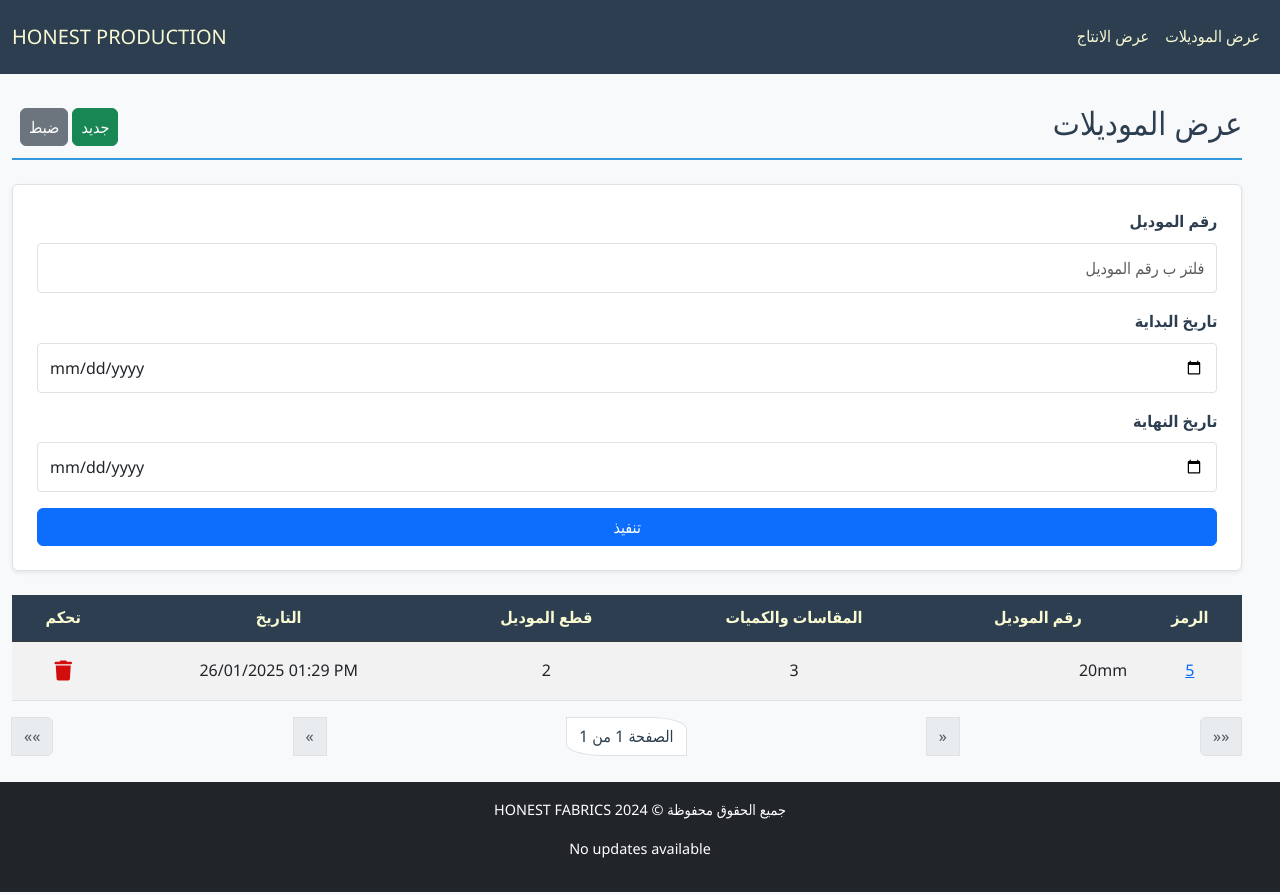
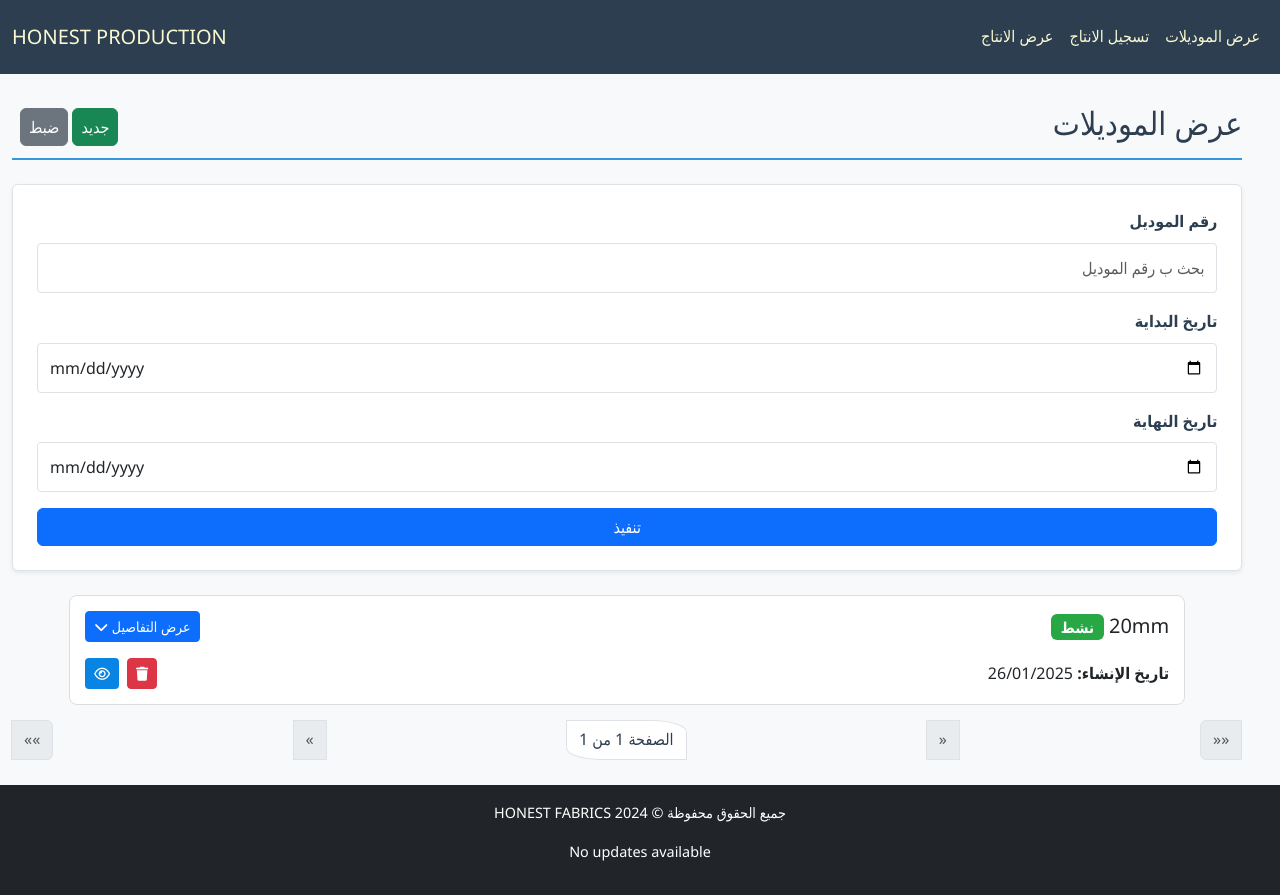
Before and after one commit to mego354/Honest, a Django app: page /production/ in a window 1280 px wide. Run offline with Django 5.2, Linux system fonts and the light colour scheme; data comes from the database, SQL or seed files in the repository.

Commit message:
production form test1

```diff
--- a/cloth/static/cloth/stylexx.css
+++ b/cloth/static/cloth/styless.css
@@ -256,7 +256,7 @@ body {
     h3.section-title, h3 { font-size: 24px; }
     h4.section-title, h4 { font-size: 22px; }
     h5.section-title, h5 { font-size: 18px; }
-    p.lead { font-size: 14px; }
+    p.lead, .oped_details_btn { font-size: 14px !important; }
     .info-card {
         padding: 14px;
         margin-bottom: 12px;
@@ -272,7 +272,7 @@ body {
     h3.section-title, h3 { font-size: 24px; }
     h4.section-title, h4 { font-size: 22px; }
     h5.section-title, h5 { font-size: 18px; }
-    p.lead { font-size: 14px; }
+    p.lead, .oped_details_btn { font-size: 14px !important; }
 
 }
 
@@ -282,7 +282,7 @@ body {
     h3.section-title, h3 { font-size: 18px; }
     h4.section-title, h4 { font-size: 16px; }
     h5.section-title, h5 { font-size: 14px; }
-    p.lead { font-size: 12px; }
+    p.lead, .oped_details_btn { font-size: 12px !important; }
     .info-card {
         padding: 12px;
         margin-bottom: 10px;
@@ -296,9 +296,28 @@ body {
     h3.section-title, h3 { font-size: 18px; }
     h4.section-title, h4 { font-size: 16px; }
     h5.section-title, h5 { font-size: 14px; }
-    p.lead { font-size: 12px; }
+    p.lead, .oped_details_btn { font-size: 12px !important; }
     .info-card {
         padding: 8px;
         margin-bottom: 5px;
     }
 }
+
+.model-card {
+    border: 1px solid #ddd;
+    border-radius: 8px;
+    padding: 15px;
+    margin-bottom: 15px;
+    background: #fff;
+}
+.badge-active {
+    background-color: #28a745;
+    color: #fff;
+}
+.badge-inactive {
+    background-color: #dc3545;
+    color: #fff;
+}
+.model-details-toggle {
+    display: none;
+}
--- a/cloth/templates/cloth/layout.html
+++ b/cloth/templates/cloth/layout.html
@@ -11,7 +11,7 @@
     <!-- Font Awesome -->
     <link rel="stylesheet" href="https://cdnjs.cloudflare.com/ajax/libs/font-awesome/6.7.1/css/all.min.css" />
     <!-- Custom CSS -->
-    <link rel="stylesheet" href={% static "cloth/stylexx.css" %}>
+    <link rel="stylesheet" href={% static "cloth/styless.css" %}>
 </head>
 <body>
     {% if messages %}
--- a/core/settings.py
+++ b/core/settings.py
@@ -12,7 +12,7 @@ STATIC_URL = 'static/'
 STATIC_ROOT = 'cloth/static'
 
 Hosted = True
-# Hosted = False
+Hosted = False
 if Hosted:
     DEBUG = False
     ALLOWED_HOSTS = ['honestfabrics.pythonanywhere.com']
--- a/production/models.py
+++ b/production/models.py
@@ -11,6 +11,11 @@ class Model(models.Model):
 
     def __str__(self):
         return f"{self.model_number}"
+
+    def is_active(self):
+        available_pieces = sum(piece.available_amount for piece in self.pieces.all() or 0)
+        print(available_pieces)
+        return available_pieces > 0
 
 
 class SizeAmount(models.Model):
--- a/production/templates/production/list_model.html
+++ b/production/templates/production/list_model.html
@@ -30,7 +30,7 @@
                 type="{% if filter_field.field_name in 'start_date end_date' %}date{% else %}text{% endif %}"
                 id="filter_{{ forloop.counter }}"
                 name="{{ filter_field.field_name }}"
-                placeholder="فلتر ب {{ filter_field.verbose_name }}"
+                placeholder="بحث ب {{ filter_field.verbose_name }}"
                 class="form-control"
                 value="{{ filter_field.value }}">
         </div>
@@ -39,41 +39,74 @@
         <button type="submit" class="btn btn-primary w-100">تنفيذ</button>
     </form>
 
+</head>
+<body class="bg-light">
+    <div class="container mt-4">
+        {% for model in object_list %}
+        <div class="model-card">
+            <div class="d-flex justify-content-between align-items-center pb-3">
+                <h5 class="mb-0">
+                    {{ model.model_number }}
+                    <span class="badge {% if model.is_active %}badge-active{% else %}badge-inactive{% endif %}">
+                        {% if model.is_active %} نشط {% else %} غير نشط {% endif %}
+                    </span>
+                </h5>
+                <button class="btn btn-sm btn-primary oped_details_btn" onclick="toggleDetails('{{ model.id }}')">
+                    عرض التفاصيل <i id="chevron-icon-{{ model.id }}" class="fas fa-chevron-down"></i>
+                </button>
+            </div>
+            <div class="d-flex justify-content-between align-items-center">
+                {% comment %} <p><strong>تاريخ الإنشاء:</strong> <span dir="ltr">{{ model.created_at|date:"d/m/Y h:i A" }}</span></p> {% endcomment %}
+                <p class="mb-0"><strong>تاريخ الإنشاء:</strong> <span dir="ltr">{{ model.created_at|date:"d/m/Y" }}</span></p>
+                <div class="d-flex justify-content-between align-items-center">
+                    <button class="btn btn-sm btn-danger" onclick="confirmDelete('{{ model.id }}')">
+                        <i class="fas fa-trash"></i>
+                    </button>
+                    <a class="me-2 btn btn-sm" style="background-color: #0784e4; color: #ffffff" href="{% url 'model_detail_view' model.id %}">
+                        <i class="fa-regular fa-eye" ></i>
+                    </a>
+                </div>
+            </div>
+
+
+            <!-- تفاصيل الموديل -->
+            <div id="details-{{ model.id }}" class="model-details-toggle mt-3">
+                <div class="card">
+                    <div class="card-body">
+                        <div class="d-flex justify-content-between align-items-center pb-3">
+                            <h6 class="text-dark mb-0">تفاصيل الموديل</h6>
+                            <a href="{% url 'production_list_view' %}?model_number={{model.model_number}}" class="btn btn-sm btn-primary oped_details_btn"> عرض الانتاج </a>
+
+
+                        </div>
+
                         <div class="table-responsive">
-        <table class="table table-striped table-hover">
-            <thead class="table-dark">
+                            <table class="table table-striped">
+                                <thead>
                                     <tr>
-                    <th>الرمز</th>
-                    <th>رقم الموديل</th>
-                    <th>المقاسات والكميات</th>
-                    <th>قطع الموديل</th>
-                    <th>التاريخ</th>
-                    <th>تحكم</th>
+                                        <th>نوع القطعة</th>
+                                        <th>المقاس</th>
+                                        <th>المنتج</th>
+                                        <th>المتبقي</th>
                                     </tr>
                                 </thead>
                                 <tbody>
-                {% for model in object_list %}
-                <tr class="clickable-row" data-detail_url="{% url 'model_detail_view' model.id %}">
-                    <td>
-                        <a href="{% url 'model_detail_view' model.id %}">{{ model.id }}</a>
-                    </td>
-                    <td class="text-end">{{ model.model_number }}</td>
-                    <td>{{ model.size_amounts.count }}</td>
-                    <td>{{ model.pieces.count|divide:model.size_amounts.count }}</td>
-                    <td dir="ltr">{{ model.created_at|date:"d/m/Y h:i A" }}</td>
-                    <td>
-                        <a class="px-2 btn" href="{% url 'model_delete_view' model.id %}">
-                            <i class="fa-solid fa-trash fa-lg" style="color: #d30d0d;"></i></a>
-                        </a>
-                    </td>
-                </tr>
-                {% empty %}
+                                    {% for part in model.pieces.all %}
                                     <tr>
-                    <td colspan="5" class="text-center">لا يوجد عناصر</td>
+                                        <td>{{ part.type }}</td>
+                                        <td>{{ part.size }}</td>
+                                        <td>{{ part.used_amount }}</td>
+                                        <td>{{ part.available_amount }}</td>
                                     </tr>
                                     {% endfor %}
                                 </tbody>
                             </table>
+                        </div>
+                    </div>
+                </div>
+            </div>
+        </div>
+        {% endfor %}
     </div>
 
     <!-- Pagination -->
@@ -151,4 +184,24 @@
         });
     });
 </script> {% endcomment %}
+<script>
+    function toggleDetails(modelId) {
+        let details = document.getElementById('details-' + modelId);
+        let icon = document.getElementById('chevron-icon-' + modelId);
+        if (details.style.display === 'none' || details.style.display === '') {
+            details.style.display = 'block';
+            icon.classList.remove('fa-chevron-down');
+            icon.classList.add('fa-chevron-up');
+        } else {
+            details.style.display = 'none';
+            icon.classList.remove('fa-chevron-up');
+            icon.classList.add('fa-chevron-down');
+        }
+    }
+    function confirmDelete(modelId) {
+        if (confirm('هل أنت متأكد من حذف هذا الموديل؟')) {
+            window.location.href = `/delete/${modelId}`;
+        }
+    }
+</script>
 {% endblock script %}
--- a/production/templates/production/list_production.html
+++ b/production/templates/production/list_production.html
@@ -29,7 +29,7 @@
                 type="{% if filter_field.field_name in 'start_date end_date' %}date{% else %}text{% endif %}"
                 id="filter_{{ forloop.counter }}"
                 name="{{ filter_field.field_name }}"
-                placeholder="فلتر ب {{ filter_field.verbose_name }}"
+                placeholder="بحث ب {{ filter_field.verbose_name }}"
                 class="form-control"
                 value="{{ filter_field.value }}">
         </div>
--- a/production/templates/production/nav_links.html
+++ b/production/templates/production/nav_links.html
@@ -2,5 +2,8 @@
     <a class="nav-link active" aria-current="page" href="{% url 'model_list_view' %}">عرض الموديلات</a>
 </li>
 <li class="p-2 nav-item">
+    <a class="nav-link active" aria-current="page" href="{% url 'production_form' %}">تسجيل الانتاج</a>
+</li>
+<li class="p-2 nav-item">
     <a class="nav-link active" aria-current="page" href="{% url 'production_list_view' %}">عرض الانتاج</a>
 </li>
--- a/production/urls.py
+++ b/production/urls.py
@@ -18,5 +18,8 @@ urlpatterns = [
     path('production/<int:pk>/edit/', ProductionPieceUpdateView.as_view(), name='productionpiece_edit'),
     path('production/<int:pk>/delete/', ProductionPieceDeleteView.as_view(), name='productionpiece_delete'),
 
+    path('production/', production_view, name='production_form'),
+    path('load-sizes/', load_sizes, name='load_sizes'),
+    path('load-pieces/', load_pieces, name='load_pieces'),
 ]
 urlpatterns += static(settings.MEDIA_URL, document_root=settings.MEDIA_ROOT)
--- a/production/views.py
+++ b/production/views.py
@@ -1,13 +1,14 @@
+from django.http import JsonResponse
 from django.views.generic import FormView, CreateView, ListView, UpdateView, DetailView, DeleteView
 from django.urls import reverse, reverse_lazy
-from django.shortcuts import redirect, get_object_or_404
+from django.shortcuts import redirect, get_object_or_404, render
 from django.utils.timezone import datetime
 from django.db import transaction
 from django.db.models import Q, Sum, F
 from django.contrib import messages
 
 from .models import Model, Piece, SizeAmount, ProductionPiece
-from .forms import ModelForm, SizeAmountForm, ProductionPieceForm
+from .forms import ModelForm, ProductionForm, SizeAmountForm, ProductionPieceForm
 ###############################################################################################################################
 class ModelCreationView(FormView):
     template_name = "production/create_model.html"
@@ -222,7 +223,7 @@ class SizeAmountDeleteView(DeleteView):
 class ProductionPieceCreateView(CreateView):
     model = ProductionPiece
     form_class = ProductionPieceForm
-    template_name = 'production/production_form.html'
+    template_name = 'production/production_piece_form.html'
 
     def form_valid(self, form):
         piece_id = self.kwargs.get('piece_id')
@@ -239,7 +240,7 @@ class ProductionPieceCreateView(CreateView):
 class ProductionPieceUpdateView(UpdateView):
     model = ProductionPiece
     form_class = ProductionPieceForm
-    template_name = 'production/production_form.html'
+    template_name = 'production/production_piece_form.html'
 
     def form_valid(self, form):
         form.save()
@@ -328,3 +329,18 @@ class ProductionListingView(ListView):
         return context
 
 ###############################################################################################################################
+
+def load_sizes(request):
+    model_id = request.GET.get('model_id')
+    sizes = SizeAmount.objects.filter(model_id=model_id).values('id', 'size', 'amount')
+    return JsonResponse({'sizes': list(sizes)})
+
+def load_pieces(request):
+    size_amount_id = request.GET.get('size_amount_id')
+    size_amount = SizeAmount.objects.get(id=size_amount_id)
+    pieces = Piece.objects.filter(model=size_amount.model, size=size_amount.size).values('id', 'type', 'available_amount')
+    return JsonResponse({'pieces': list(pieces)})
+
+def production_view(request):
+    form = ProductionForm()
+    return render(request, 'production/production_form.html', {'form': form})
```
Also changed, not shown: production/forms.py (+10 -0 lines), production/templates/production/production_form.html (+67 -18 lines), production/templates/production/production_piece_form.html (added, +34 -0 lines). Lines whose indentation alone changed are shown as unchanged.
